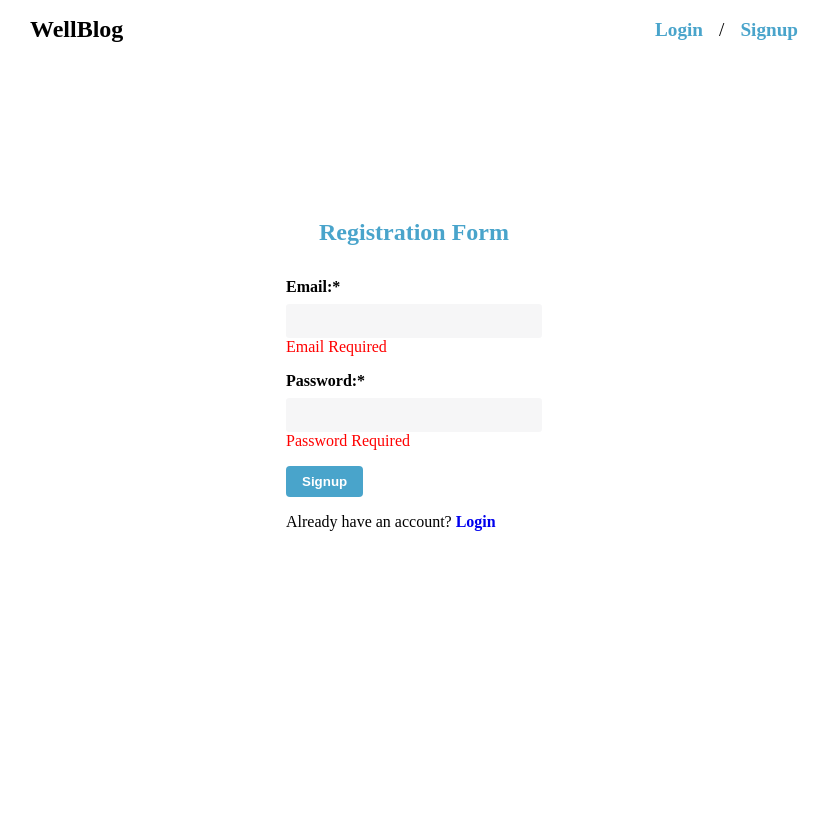
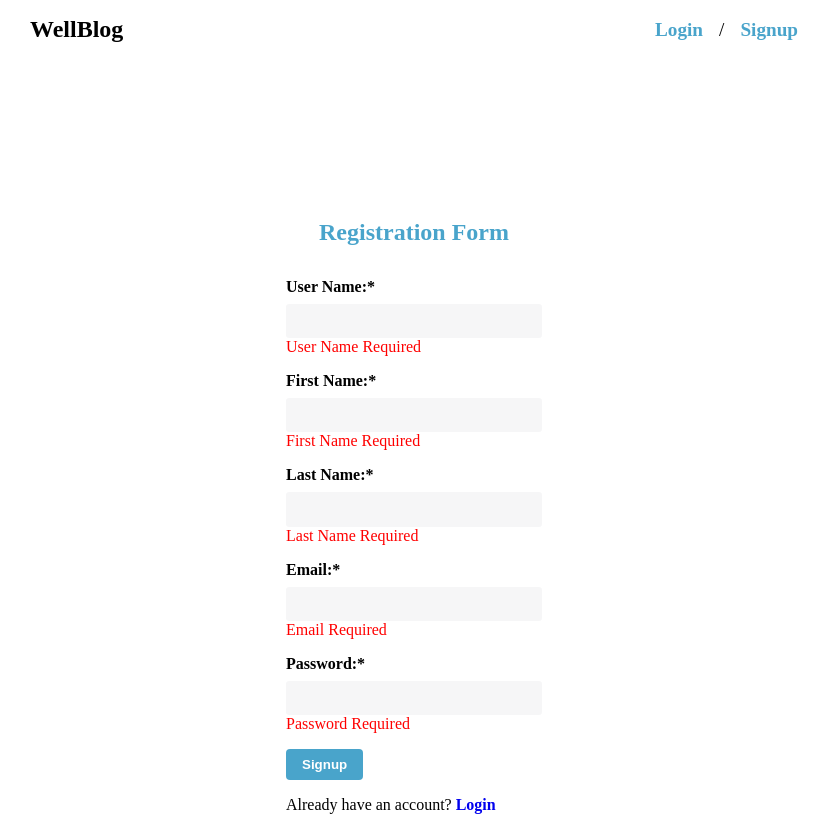
Before and after one commit to mza-wtag/my-blog-react-app, a React (Vite) app: page /register in a window 1280 px wide. Both pictures are taken after a click on the button "Signup". Shown: the whole page, without its empty margins (226-1055 px from the left). Built offline with nearby package versions, Linux system fonts and the light colour scheme; no server answers.

Commit message:
register with additional data

```diff
--- a/src/actions/authActions.js
+++ b/src/actions/authActions.js
@@ -3,9 +3,17 @@ import { LOGGEDIN_USER, LOGGEDOUT_USER } from "@constants/actionTypes";
 
 export const registerUser = (user) => async (dispatch) => {
   try {
+    const { email, password, firstName, lastName, userName } = user;
     const { user: newUser, error } = await supabase.auth.signUp({
-      email: user.email,
-      password: user.password,
+      email,
+      password,
+      options: {
+        data: {
+          firstName,
+          lastName,
+          userName,
+        },
+      },
     });
 
     if (error) {
--- a/src/components/Header/Header.jsx
+++ b/src/components/Header/Header.jsx
@@ -33,7 +33,7 @@ const Header = () => {
           <div className="navbar__menu">
             Welcome
             <span className="navbar__user-name">
-              <Link to="/me">{loggedInUser?.email} !</Link>
+              <Link to="/me">{loggedInUser?.user_metadata?.firstName} !</Link>
             </span>
             <Button onClick={handleLogout} className="navbar__logout-btn">
               <img src={LogoutIcon} alt="Logout" />
--- a/src/components/Login/Login.jsx
+++ b/src/components/Login/Login.jsx
@@ -1,7 +1,6 @@
 import React, { useState } from "react";
 import { Form, Field } from "react-final-form";
 import { useNavigate, Link } from "react-router-dom";
-import supabase from "./../../app/supabase";
 import Button from "@components/Button/Button";
 import "@components/Login/login.scss";
 import { useDispatch } from "react-redux";
--- a/src/components/Register/Register.jsx
+++ b/src/components/Register/Register.jsx
@@ -3,8 +3,8 @@ import { Form, Field } from "react-final-form";
 import { useNavigate, Link } from "react-router-dom";
 import Button from "@components/Button/Button";
 import "@components/Register/register.scss";
+import { useDispatch } from "react-redux";
 import { registerUser } from "@actions/authActions";
-import { useDispatch } from "react-redux";
 
 const Register = () => {
   const dispatch = useDispatch();
@@ -12,6 +12,15 @@ const Register = () => {
 
   const validate = (values) => {
     const errors = {};
+    if (!values.userName) {
+      errors.userName = "User Name Required";
+    }
+    if (!values.firstName) {
+      errors.firstName = "First Name Required";
+    }
+    if (!values.lastName) {
+      errors.lastName = "Last Name Required";
+    }
     if (!values.email) {
       errors.email = "Email Required";
     } else if (
@@ -42,6 +51,75 @@ const Register = () => {
         validate={validate}
         render={({ handleSubmit }) => (
           <form onSubmit={handleSubmit} className="registration-form__form">
+            <div className="registration-form__field">
+              <label className="registration-form__label">User Name:*</label>
+              <Field
+                type="text"
+                name="userName"
+                component="input"
+                className="registration-form__input"
+              />
+              <div className="registration-form__error">
+                <Field
+                  name="userName"
+                  subscription={{ error: true, touched: true }}
+                >
+                  {({ meta: { touched, error } }) =>
+                    touched && error ? (
+                      <span className="registration-form__error-text">
+                        {error}
+                      </span>
+                    ) : null
+                  }
+                </Field>
+              </div>
+            </div>
+            <div className="registration-form__field">
+              <label className="registration-form__label">First Name:*</label>
+              <Field
+                type="text"
+                name="firstName"
+                component="input"
+                className="registration-form__input"
+              />
+              <div className="registration-form__error">
+                <Field
+                  name="firstName"
+                  subscription={{ error: true, touched: true }}
+                >
+                  {({ meta: { touched, error } }) =>
+                    touched && error ? (
+                      <span className="registration-form__error-text">
+                        {error}
+                      </span>
+                    ) : null
+                  }
+                </Field>
+              </div>
+            </div>
+            <div className="registration-form__field">
+              <label className="registration-form__label">Last Name:*</label>
+              <Field
+                type="text"
+                name="lastName"
+                component="input"
+                className="registration-form__input"
+              />
+              <div className="registration-form__error">
+                <Field
+                  name="lastName"
+                  subscription={{ error: true, touched: true }}
+                >
+                  {({ meta: { touched, error } }) =>
+                    touched && error ? (
+                      <span className="registration-form__error-text">
+                        {error}
+                      </span>
+                    ) : null
+                  }
+                </Field>
+              </div>
+            </div>
             <div className="registration-form__field">
               <label className="registration-form__label">Email:*</label>
               <Field
```
Also changed, not shown: src/pages/Profile.jsx (+12 -0 lines).
